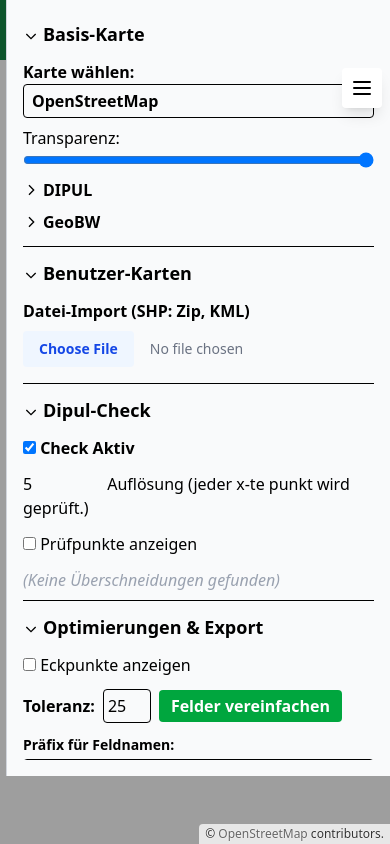
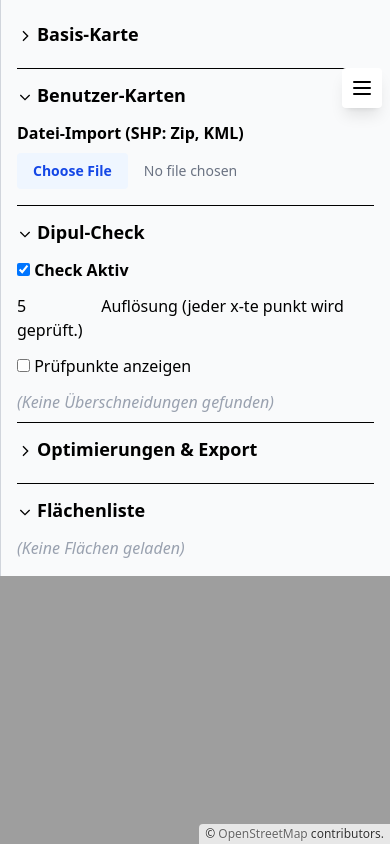
Before and after one commit to Feldflieger-GmbH/agrar-drohnenkarte, a Vue app: page / in a window 390 px wide. Built offline with nearby package versions, Linux system fonts and the light colour scheme.

Commit message:
FIX Mobile view Sidebar

```diff
--- a/src/App.vue
+++ b/src/App.vue
@@ -27,7 +27,7 @@
 
       <div :class="[
         'fixed md:relative inset-y-0 right-0 z-40 md:z-auto transform transition-transform duration-300',
-        'w-96',
+        'w-full md:w-96',
         rightSidebarOpen ? 'translate-x-0' : 'translate-x-full md:translate-x-0'
       ]">
         <RightSidebar />
--- a/src/components/RightSidebar.vue
+++ b/src/components/RightSidebar.vue
@@ -1,6 +1,6 @@
 <template>
   <aside aria-label="Customer-Data"
-         class="w-96 bg-gray-50 p-4 border-l border-gray-300 flex flex-col max-h-[calc(100vh-68px)]">
+         class="w-full md:w-96 bg-gray-50 p-4 border-l border-gray-300 flex flex-col max-h-[calc(100vh-68px)]">
     <div class="flex-1 overflow-y-auto">
 
       <!-- Basis-Karten -->
@@ -496,9 +496,9 @@ function getDipulForFeature(f: {
   return v;
 }
 const userFieldsUI = ref(true)
-const fieldOptimizationUI = ref(true)
+const fieldOptimizationUI = ref(false)
 const fieldListUI = ref(true)
 const dipulCheckUI = ref(true)
-const baseMapUI = ref(true)
+const baseMapUI = ref(false)
 const geoBWLayerUI = ref(false)
 </script>
```
